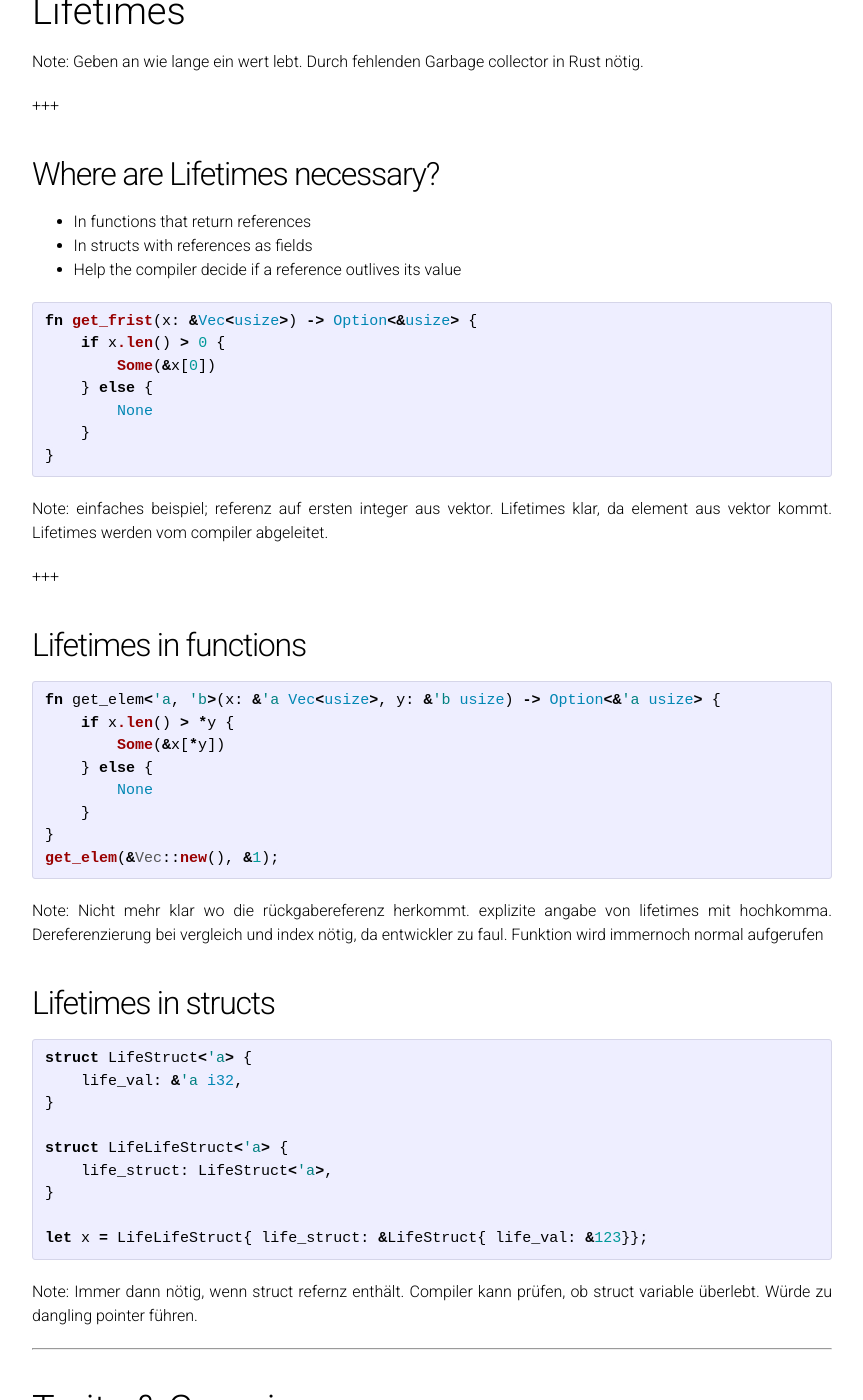
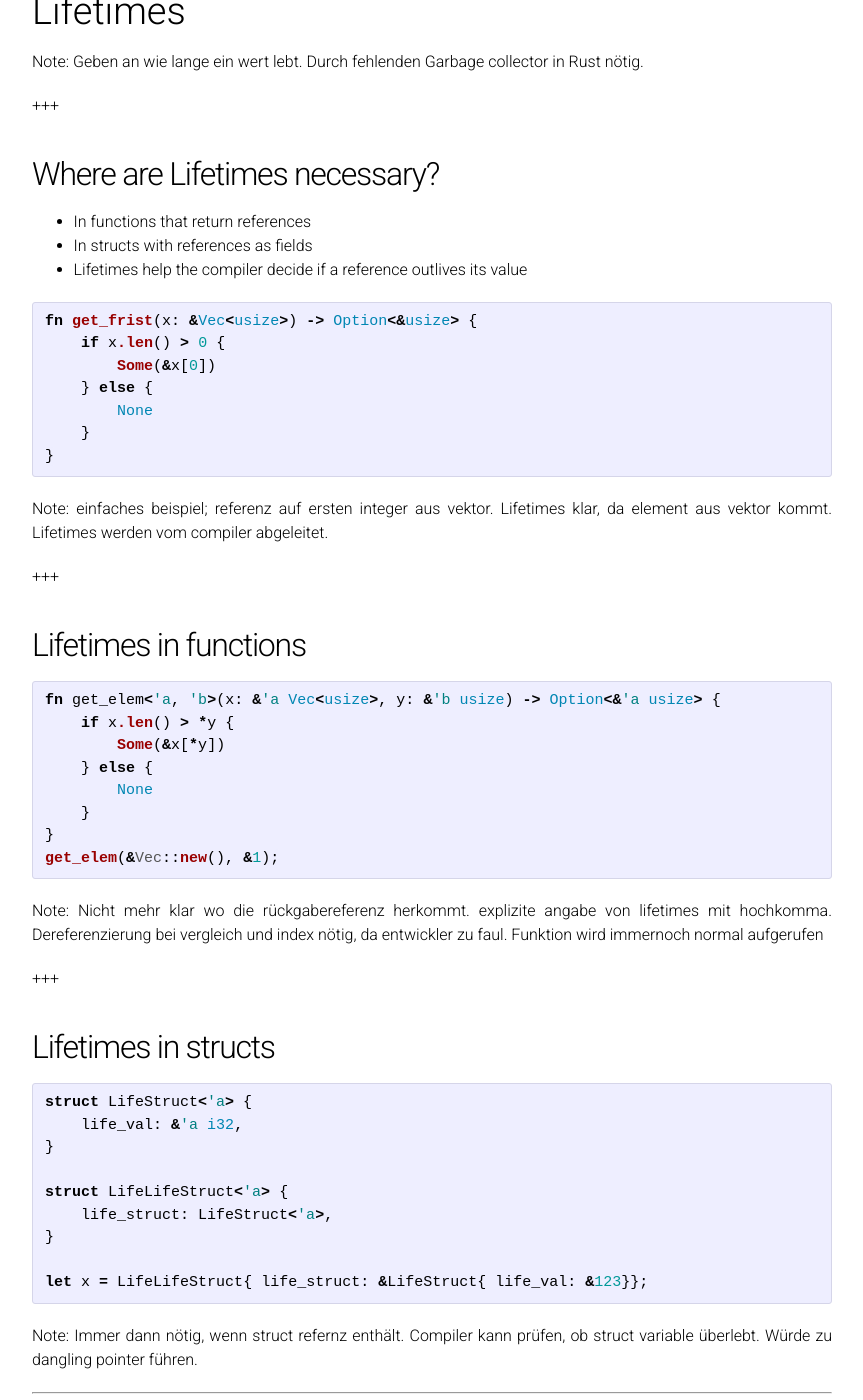
Before and after one commit to matthias-prangl/hsro-inf-kp.github.io, a Jekyll site: the page built from PITCHME.md, in a window 1280 px wide and 1400 px high, scrolled down 7786 px. Shown: the whole window, without its empty margins (208-1071 px from the left). Built offline with Jekyll 4.4.1, drawn with Linux system fonts in a browser that asks for light colours; our own code applies the rules of GitHub Pages for plain Markdown files.

Commit message:
Update Slides

````diff
--- a/PITCHME.md
+++ b/PITCHME.md
@@ -370,7 +370,7 @@ Durch fehlenden Garbage collector in Rust nötig.
 
 - In functions that return references
 - In structs with references as fields
-- Help the compiler decide if a reference outlives its value
+- Lifetimes help the compiler decide if a reference outlives its value
 
 ```rust
 fn get_frist(x: &Vec<usize>) -> Option<&usize> {
@@ -408,6 +408,8 @@ explizite angabe von lifetimes mit hochkomma.
 Dereferenzierung bei vergleich und index nötig, da entwickler zu faul.
 Funktion wird immernoch normal aufgerufen
 
++++
+
 ## Lifetimes in structs
 
 ```rust
````
